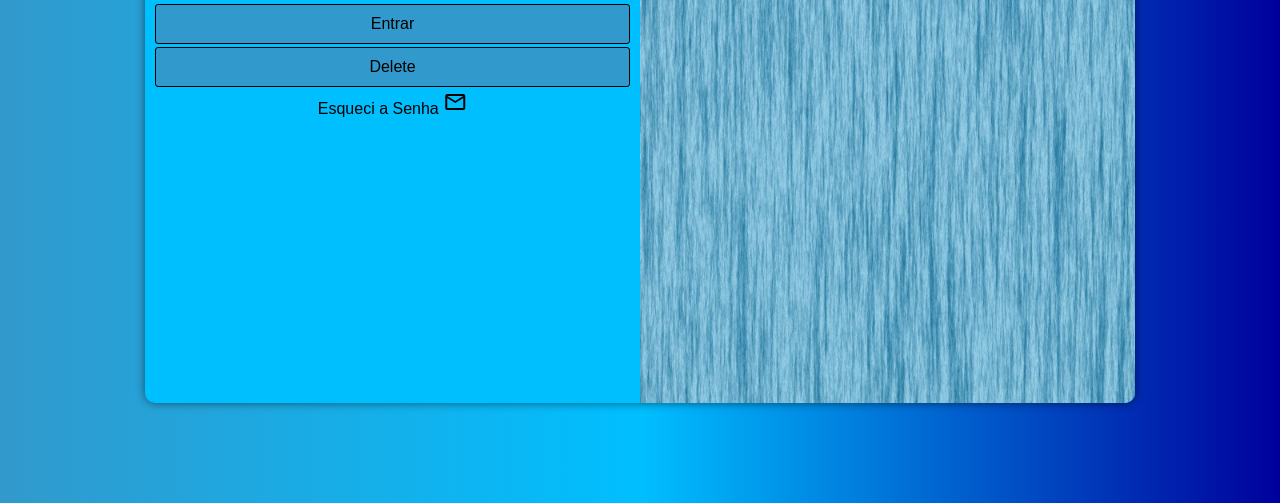
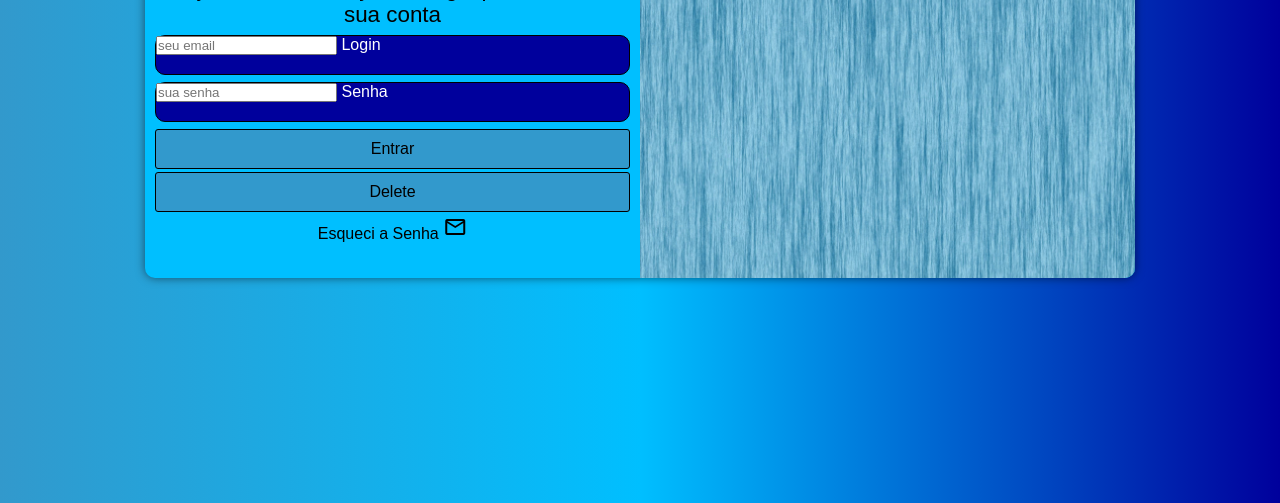
Before and after one commit to FranciscoFabricio/projeto-login, a plain HTML site: page index.html in a window 1280 px wide. Shown: the part 297-800 px from the top of the page. Drawn offline with nearby package versions, Linux system fonts and the light colour scheme.

Commit message:
projeto finalizado

```diff
--- a/estilos/media-queries.css
+++ b/estilos/media-queries.css
@@ -30,6 +30,7 @@
 
     section#login {
         width: 90vw;
+        height: 320px;
     }
 
     section#login > div#imagem {
@@ -64,6 +65,7 @@
 
     section#login {
         width: 990px;
+        height: 350px;
     }
 
     section#login > div#imagem {
--- a/estilos/style.css
+++ b/estilos/style.css
@@ -30,13 +30,13 @@ section#login {
     position: absolute;
     top: 50%;
     left: 50%;
-    transform: translate(-50%, -50%);
     overflow: hidden;
     background-color: #00bfff;
-    height: 600px;
+    height: 500px;
     width: 300px;
     border-radius: 10px;
     box-shadow: 0px 0px 10px rgba(0, 0, 0, 0.521);
+    transform: translate(-50%, -50%);
 }
 
 section#login > div#imagem {
@@ -44,7 +44,7 @@ section#login > div#imagem {
     background-color: #3299cc;
     background: url(../imagens/fundopq.jpg) no-repeat;
     background-size: cover;
-    height: 300px;
+    height: 200px;
 }
 
 section#login > div#formulario {
```
